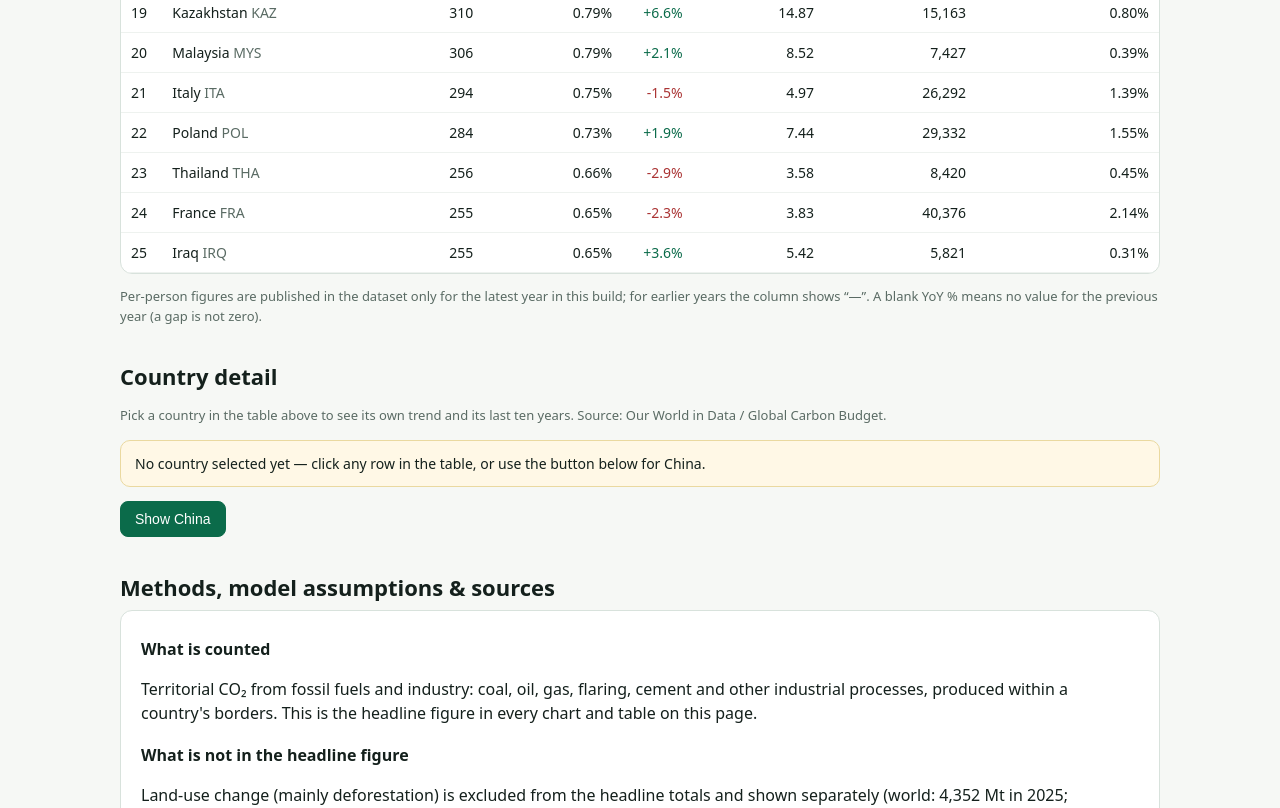
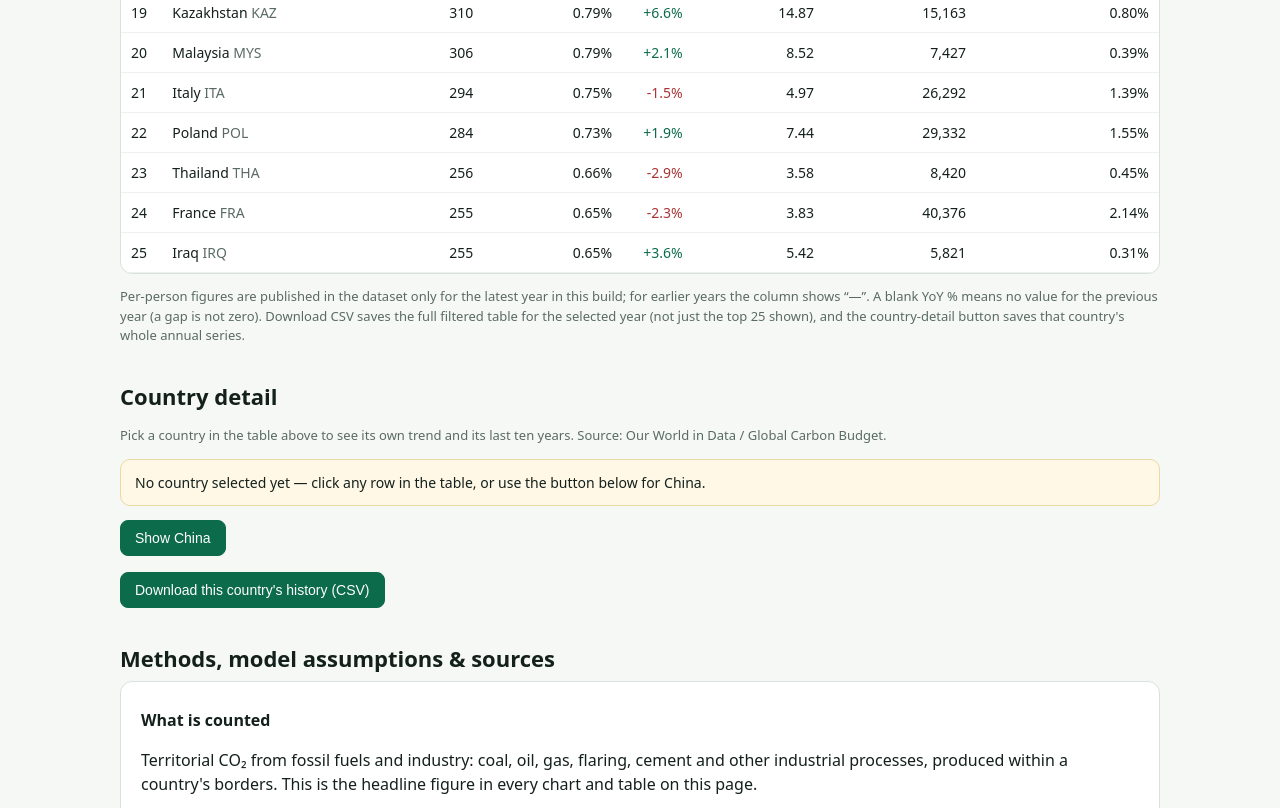
Before and after one commit to neilbeckwith/carbon-ledge, a plain HTML site: page index.html in a window 1280 px wide. Shown: the part 2592-3400 px from the top of the page. Drawn offline with Linux system fonts and the light colour scheme.

Commit message:
Carbon Ledger: add CSV download buttons for country table and country history

```diff
--- a/index.html
+++ b/index.html
@@ -85,6 +85,7 @@
         </select>
       </label>
       <button id="showAll" type="button">Show all countries</button>
+      <button id="downloadCsv" type="button">Download CSV</button>
     </div>
     <p class="note" id="tableMeta"></p>
     <div class="table-wrap">
@@ -95,7 +96,7 @@
         <tbody id="tbody"></tbody>
       </table>
     </div>
-    <p class="caption">Per-person figures are published in the dataset only for the latest year in this build; for earlier years the column shows “—”. A blank YoY % means no value for the previous year (a gap is not zero).</p>
+    <p class="caption">Per-person figures are published in the dataset only for the latest year in this build; for earlier years the column shows “—”. A blank YoY % means no value for the previous year (a gap is not zero). Download CSV saves the full filtered table for the selected year (not just the top 25 shown), and the country-detail button saves that country's whole annual series.</p>
   </section>
 
   <!-- Country detail -->
@@ -103,6 +104,7 @@
     <h2 id="detail-h">Country detail</h2>
     <p class="caption">Pick a country in the table above to see its own trend and its last ten years. Source: Our World in Data / Global Carbon Budget.</p>
     <div id="detail"><p class="note">No country selected yet — click any row in the table, or use the button below for China.</p><button id="pickChina" type="button">Show China</button></div>
+    <p><button id="downloadCountryCsv" type="button" disabled>Download this country's history (CSV)</button></p>
   </section>
 
   <!-- Methods -->
```
